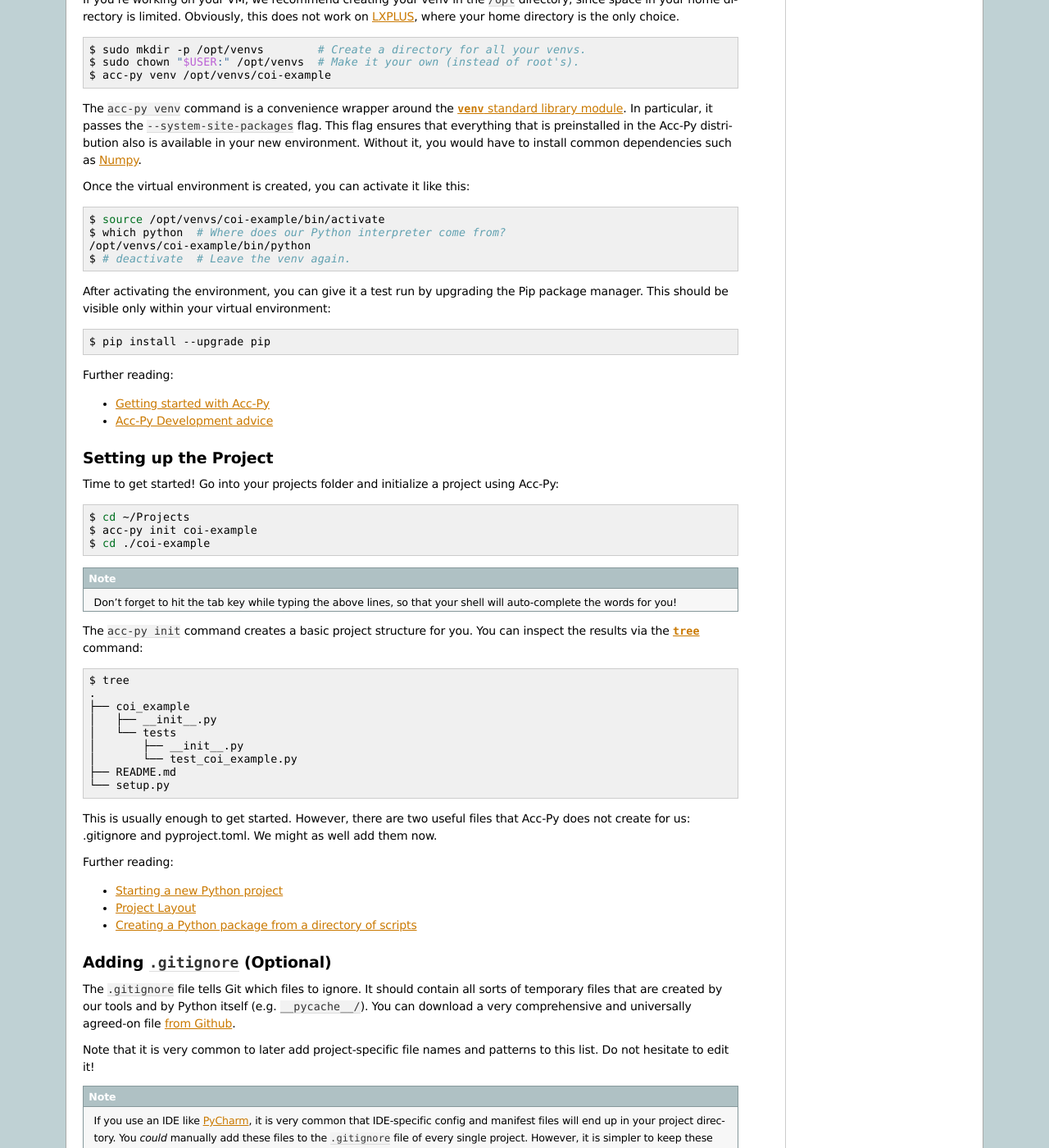
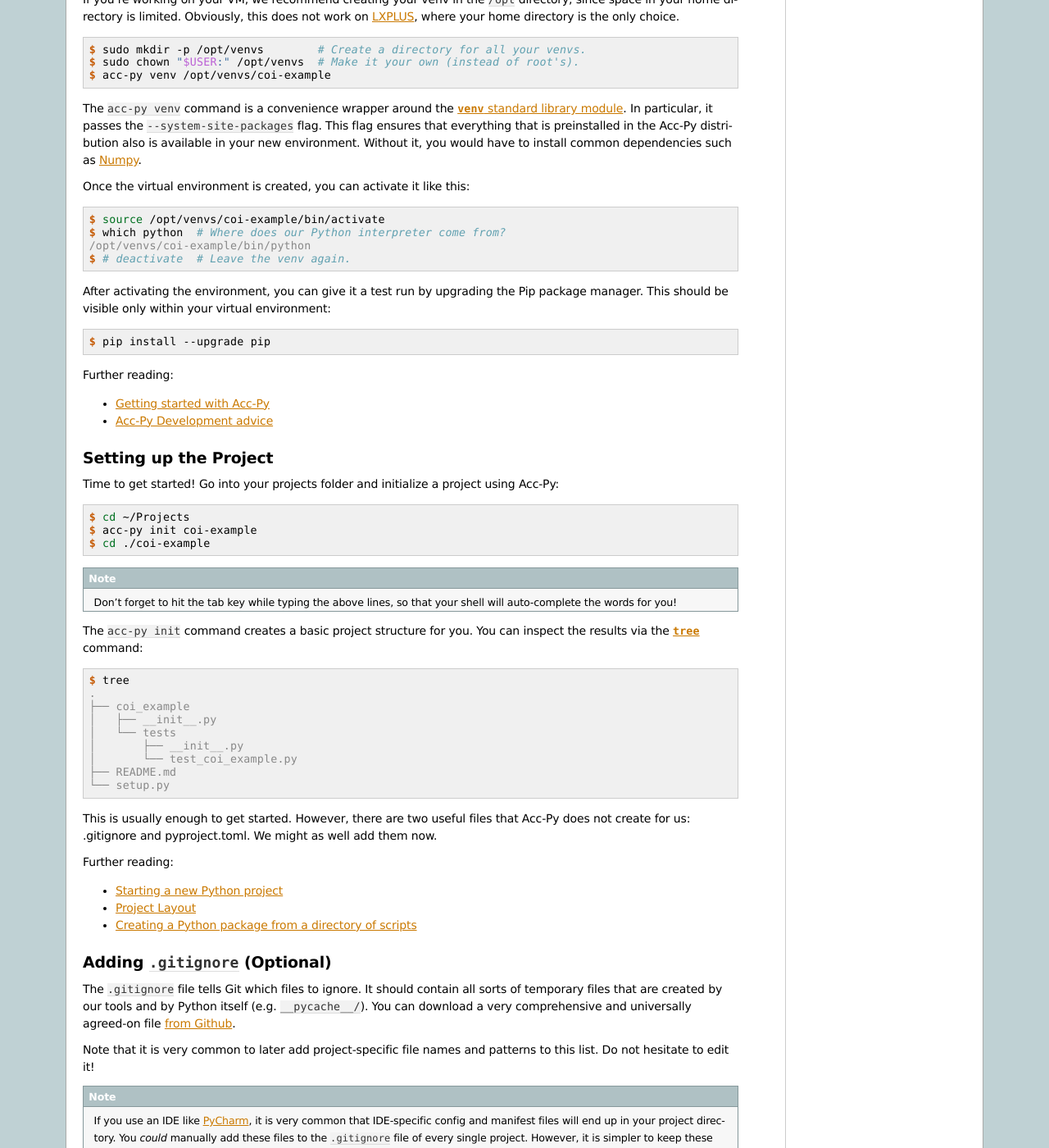
Before and after one commit to geoff-project/coi, a Sphinx documentation site: the page built from docs/tutorials/packaging.md, in a window 1280 px wide and 1400 px high, scrolled down 955 px. Shown: the whole window at 82% size. Built offline with Sphinx 7.4.7, drawn with Linux system fonts in a browser that asks for light colours; the version number could not be read and is left out; some of the changed text lies outside the part shown.

Commit message:
Replace highlighter `bash` with `shell-session` where appropriate.

````diff
--- a/docs/tutorials/packaging.md
+++ b/docs/tutorials/packaging.md
@@ -22,7 +22,7 @@ none of the experiments here will impact their other projects.
 Start out by loading Acc-Py. We recommend using the latest Acc-Py Base
 distribution (2020.11 at the time of this writing):
 
-```bash
+```shell-session
 $ source /acc/local/share/python/acc-py/base/pro/setup.sh
 ```
 
@@ -31,7 +31,7 @@ every time you log into your machine. If you don't want this, but you also
 don't want to have to remember this long path, consider putting an alias into
 your `~/.bash_profile` instead:
 
-```bash
+```shell-session
 $ alias setup-acc-py='source /acc/local/share/python/acc-py/base/pro/setup.sh'
 ```
 
@@ -66,7 +66,7 @@ directory, since space in your home directory is limited. Obviously, this does
 not work on [LXPLUS](https://lxplusdoc.web.cern.ch/), where your home directory
 is the only choice.
 
-```bash
+```shell-session
 $ sudo mkdir -p /opt/venvs        # Create a directory for all your venvs.
 $ sudo chown "$USER:" /opt/venvs  # Make it your own (instead of root's).
 $ acc-py venv /opt/venvs/coi-example
@@ -81,7 +81,7 @@ environment. Without it, you would have to install common dependencies such as
 
 Once the virtual environment is created, you can activate it like this:
 
-```bash
+```shell-session
 $ source /opt/venvs/coi-example/bin/activate
 $ which python  # Where does our Python interpreter come from?
 /opt/venvs/coi-example/bin/python
@@ -92,7 +92,7 @@ After activating the environment, you can give it a test run by upgrading the
 Pip package manager. This should be visible only within your virtual
 environment:
 
-```bash
+```shell-session
 $ pip install --upgrade pip
 ```
 
@@ -107,7 +107,7 @@ Further reading:
 Time to get started! Go into your projects folder and initialize a project
 using Acc-Py:
 
-```bash
+```shell-session
 $ cd ~/Projects
 $ acc-py init coi-example
 $ cd ./coi-example
@@ -122,7 +122,7 @@ The `acc-py init` command creates a basic project structure for you. You can
 inspect the results via the [`tree`](http://mama.indstate.edu/users/ice/tree/)
 command:
 
-```bash
+```shell-session
 $ tree
 .
 ├── coi_example
@@ -343,7 +343,7 @@ Further reading:
 With this minimum in place, your package already can be installed via Pip! Give
 it a try:
 
-```bash
+```shell-session
 $ pip install .  # "." means "the current directory".
 ```
 
@@ -361,7 +361,7 @@ coi-example 0.0.1.dev0 (/opt/venvs/coi-example/lib/python3.7/site-packages)
 
 Of course, you can always remove your package again:
 
-```bash
+```shell-session
 $ pip uninstall coi-example
 ```
 
@@ -374,7 +374,7 @@ this case, all changes to the source code become visible immediately. This is
 bad for a production release, but extremely useful during development. This
 feature is called an *editable install*:
 
-```bash
+```shell-session
 $ pip install --editable .
 ```
 
@@ -590,7 +590,7 @@ following the next steps.
 If your project is not in a Git repository yet, this is the time to check it
 in:
 
-```bash
+```shell-session
 $ git init
 $ git add --all
 $ git commit --message="Initial commit."
@@ -601,7 +601,7 @@ $ git push --set-upstream origin master
 Then, all that is necessary to publish the next (or first) version of your
 package is to create a Git tag and upload it to Gitlab.
 
-```bash
+```shell-session
 $ # The tag name doesn't actually matter, but let's stay consistent.
 $ git tag v0.0.1.dev0
 $ git push --tags
@@ -613,7 +613,7 @@ your code. Once this pipeline has finished successfully (which includes running
 your tests), your package is published and immediately available anywhere
 inside CERN:
 
-```bash
+```shell-session
 $ cd ~
 $ pip install coi-example
 ```
````
Also changed, not shown: docs/tutorials/implement-singleoptimizable.md (+1 -1 lines).
